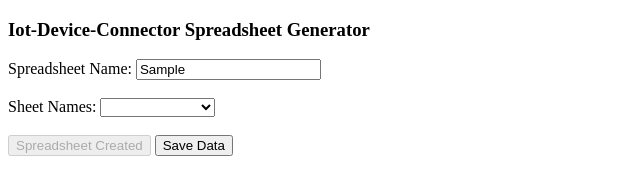
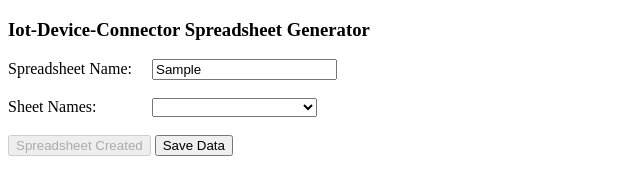
Before and after one commit to KrishKash/Excel-Generator-ElectronJs, an Electron app: page Excel-Generator-ElectronJs/index.html in a window 800 px wide. Both pictures are taken after typing "Sample" into the empty fields and a click on the button "Create Spreadsheet". Shown: the whole page, without its empty margins (0-640 px from the left). Drawn offline with Linux system fonts and the light colour scheme; no server answers.

Commit message:
Align all textboxes

```diff
--- a/Excel-Generator-ElectronJs/index.html
+++ b/Excel-Generator-ElectronJs/index.html
@@ -7,6 +7,12 @@
   <meta http-equiv="Content-Security-Policy" content="script-src 'self' 'unsafe-inline';" />
   <script src="./Excel.js"></script>
   <title>Iot-Device-Connector!</title>
+  <style>
+    label{
+      width: 140px;
+      display: inline-block;
+    }
+  </style>
 </head>
 
 <body>
@@ -20,7 +26,7 @@
     <!-- Available Sheets -->
     <div id="sheetnames" style="display: none">
     <label for="sname">Sheet Names:</label>
-    <select id="sname" name="sname" onChange="generateSheetForm(this.value);">
+    <select id="sname" name="sname" style="width: 165px" onChange="generateSheetForm(this.value);">
       <!-- <option value="DeviceType" selected>DeviceType</option> -->
       <option></option>
       <option value="DeviceType" >DeviceType</option>
```
